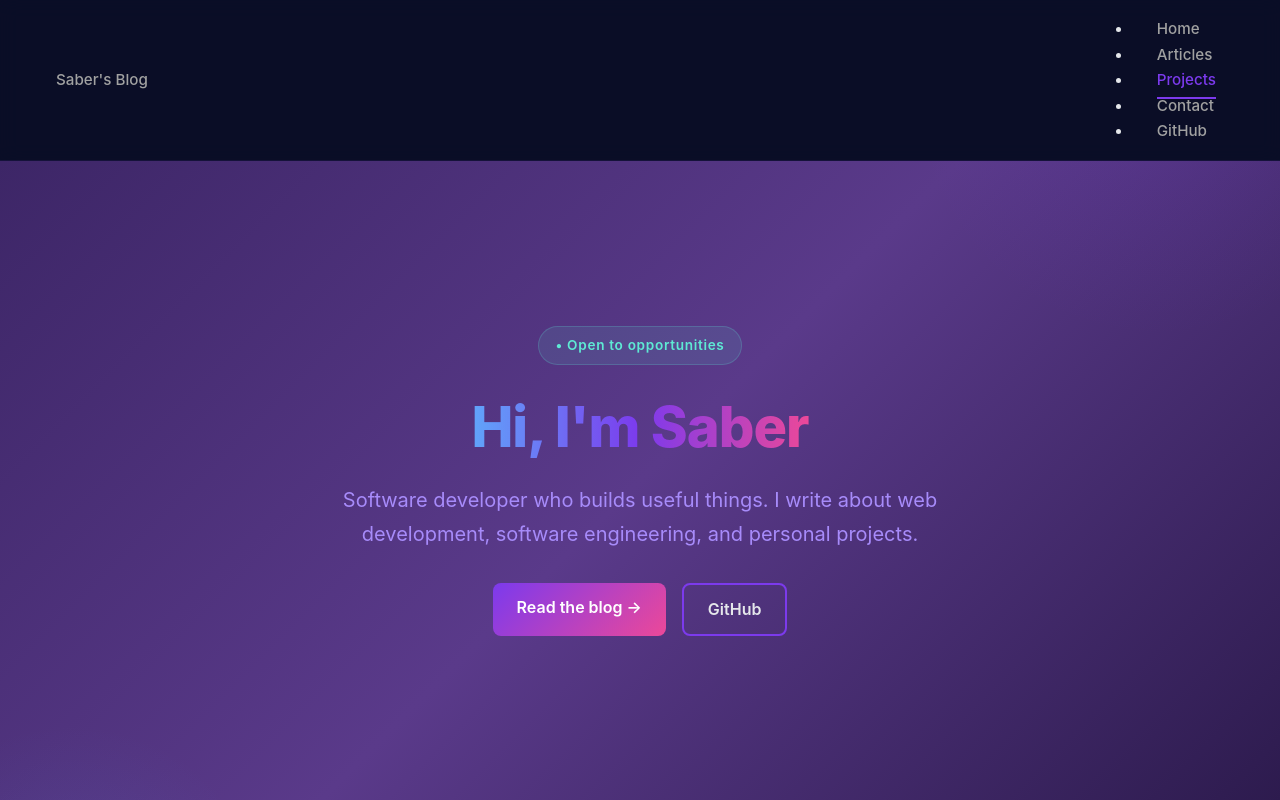
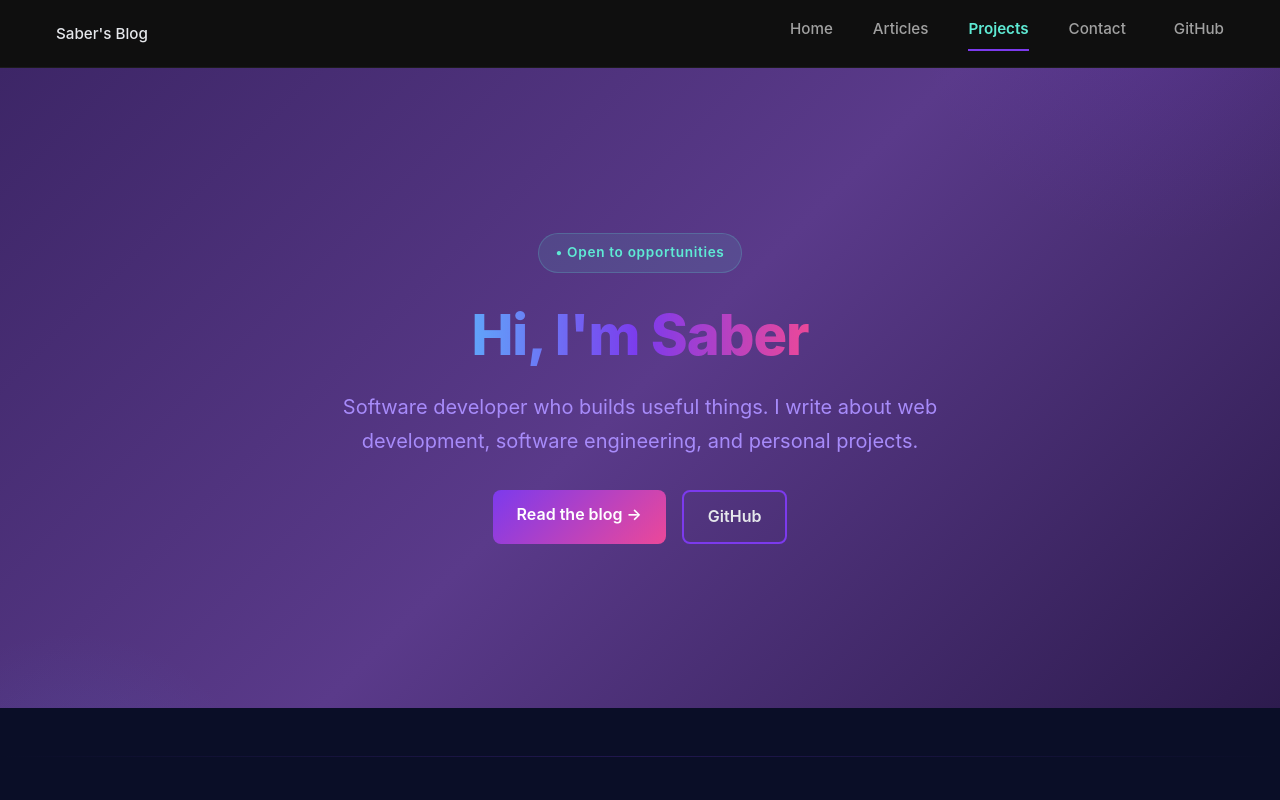
Before and after one commit to ss889/personal-blog, a Next.js app: page / in a window 1280 px wide. Shown: the top 800 px of the page. Built offline with nearby package versions, Linux system fonts and the light colour scheme.

Commit message:
Add navigation and footer styling for custom nav classes

```diff
--- a/src/app/globals.css
+++ b/src/app/globals.css
@@ -53,7 +53,7 @@ a:hover {
 }
 
 /* Navigation */
-nav {
+nav, .nav {
   background: #0f0f0f;
   border-bottom: 1px solid rgba(255, 255, 255, 0.05);
   padding: 1rem 2rem;
@@ -66,7 +66,7 @@ nav {
   align-items: center;
 }
 
-nav a {
+nav a, .nav a, .nav-link {
   margin: 0 1.5rem;
   font-weight: 500;
   color: #a1a1a1;
@@ -74,8 +74,37 @@ nav a {
   font-size: 0.95rem;
 }
 
-nav a:hover {
+nav a:hover, .nav a:hover, .nav-link:hover {
   color: #e5e7eb;
+}
+
+.nav-brand {
+  font-size: 1rem;
+  font-weight: 700;
+  color: #e5e7eb !important;
+  margin-right: auto;
+}
+
+.nav-links {
+  list-style: none;
+  display: flex;
+  gap: 0.5rem;
+  margin: 0;
+  padding: 0;
+}
+
+.nav-links li {
+  margin: 0;
+}
+
+.nav-link {
+  margin: 0 1rem !important;
+  display: inline-block;
+}
+
+.nav-link.active {
+  color: #5eead4 !important;
+  font-weight: 600;
 }
 
 /* Hero Section */
@@ -452,7 +481,7 @@ input:focus, textarea:focus, select:focus {
 }
 
 /* Footer */
-footer {
+footer, .footer {
   background: rgba(0, 0, 0, 0.3);
   border-top: 1px solid rgba(255, 255, 255, 0.05);
   padding: 3rem 2rem;
@@ -460,7 +489,7 @@ footer {
   margin-top: 4rem;
 }
 
-footer p {
+footer p, .footer p {
   color: #9ca3af;
   margin-bottom: 0.5rem;
 }
```
